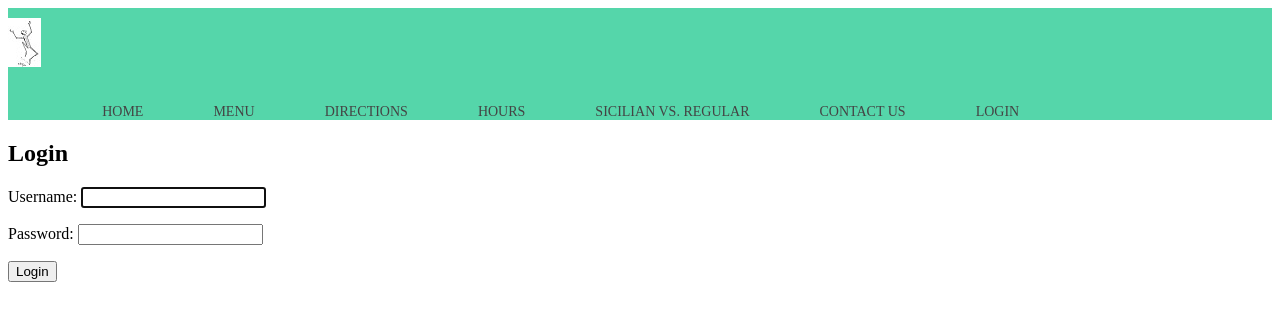
After one commit to pasiac/pizzaportal, a Django app: page /accounts/login/ in a window 1280 px wide. The commit adds this page. Shown: the top 321 px of the page. Run offline with Django 3.2, Linux system fonts and the light colour scheme.

Commit message:
Add log in and log out

```diff
--- a/orders/urls.py
+++ b/orders/urls.py
@@ -3,5 +3,5 @@ from django.urls import path
 from . import views
 
 urlpatterns = [
-    path("", views.index),
+    path("", views.index, name='home'),
 ]
--- a/pizzaportal/settings.py
+++ b/pizzaportal/settings.py
@@ -125,3 +125,6 @@ STATICFILES_DIRS = (
 STATIC_ROOT = os.path.join(os.path.dirname(BASE_DIR), 'static')
 
 STATIC_URL = '/static/'
+
+LOGIN_REDIRECT_URL = 'home'
+LOGOUT_REDIRECT_URL = 'home'
--- a/pizzaportal/urls.py
+++ b/pizzaportal/urls.py
@@ -4,5 +4,6 @@ from django.urls import path, include
 urlpatterns = [
     path('admin/', admin.site.urls),
     path("", include("orders.urls")),
+    path("accounts/", include('django.contrib.auth.urls')),
 
 ]
--- a/static/orders/styles.css
+++ b/static/orders/styles.css
@@ -30,7 +30,7 @@ nav ul {
 nav li {
     float: left;
     margin-left: 70px;
-    padding-top: 25px;
+    margin-top: 25px;
 }
 
 nav a {
@@ -42,4 +42,9 @@ nav a {
 
 nav a:hover{
     color: #FFFFFF;
+    float: right;
 }
+
+.login-button{
+
+}
--- a/templates/orders/base.html
+++ b/templates/orders/base.html
@@ -19,6 +19,13 @@
                   <li><a href="#">Hours</a></li>
                   <li><a href="#">Sicilian vs. Regular</a></li>
                   <li><a href="#">Contact us</a></li>
+                  {% if user.is_authenticated %}
+                      <li>{{ user.username }}</li>
+                      <li><a href="{% url 'logout' %}">logout</a></li>
+                    {% else %}
+                      <li class="login-button"><a href="{% url 'login' %}">Login</a></li>
+{#                      <li><a href="{% url 'register' %}">Register</a></li>#}
+                  {% endif %}
               </ul>
           </nav>
       </div>
--- /dev/null
+++ b/templates/registration/login.html
@@ -0,0 +1,12 @@
+{% extends "orders/base.html" %}
+{% block title %}
+    Pizzernia-log in
+{% endblock %}
+{% block body %}
+    <h2>Login</h2>
+    <form method="post">
+      {% csrf_token %}
+      {{ form.as_p }}
+      <button type="submit">Login</button>
+    </form>
+{% endblock %}
```
Also changed, not shown: orders/models.py (+31 -29 lines), orders/admin.py (line endings or trailing spaces), orders/migrations/0001_initial.py (added), orders/migrations/__init__.py (added).
